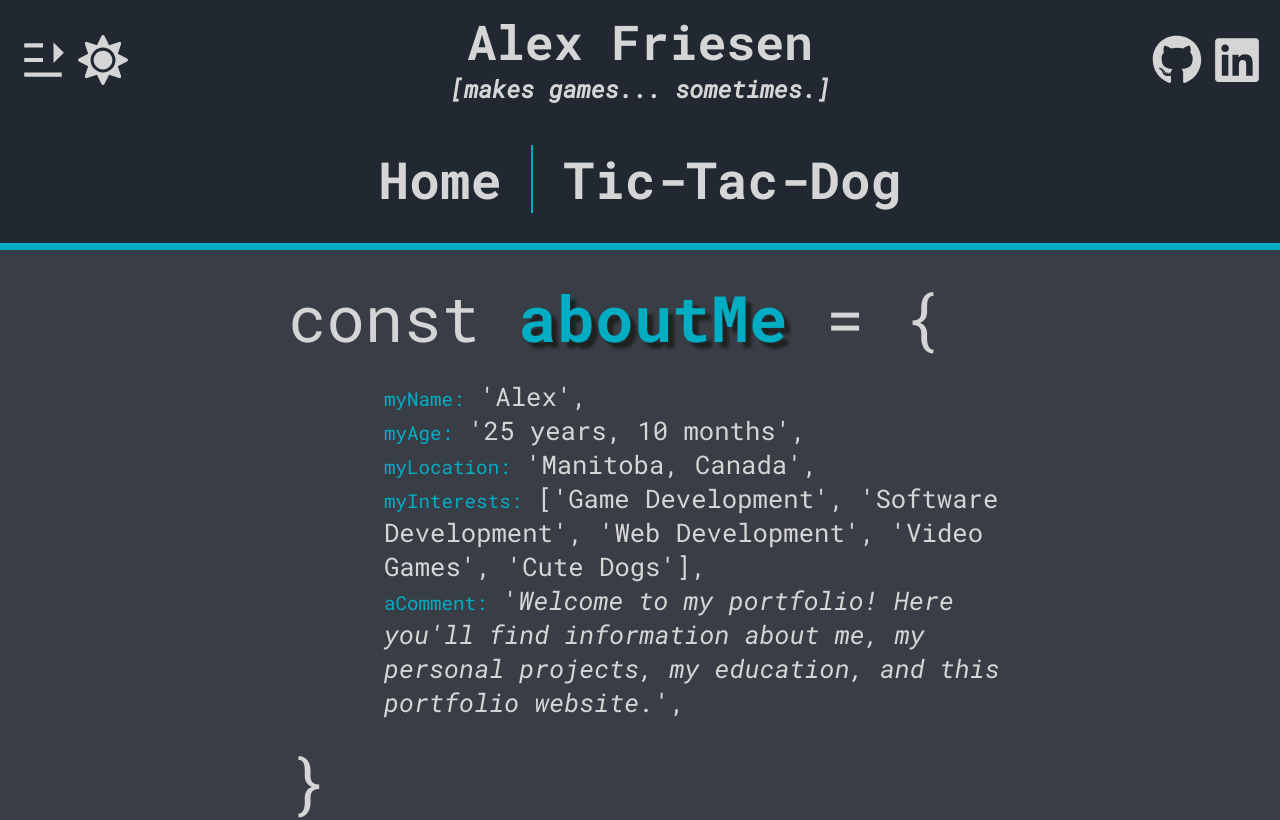
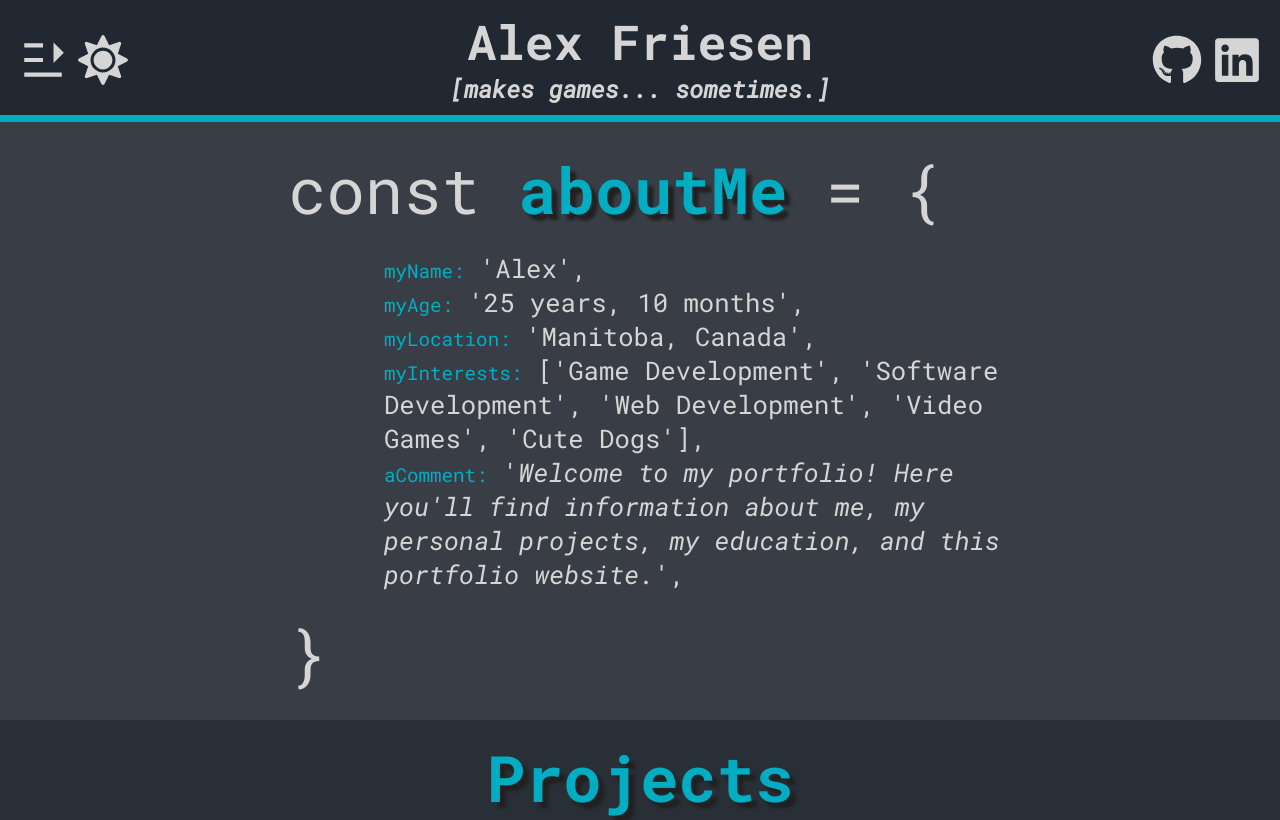
Before and after one commit to TritoLL/react-portfolio, a React (Create React App) app: page / in a window 1280 px wide. Shown: the top 820 px of the page. Built offline with nearby package versions, Linux system fonts and the light colour scheme.

Commit message:
sliding menu works

```diff
--- a/src/components/Footer.js
+++ b/src/components/Footer.js
@@ -5,6 +5,7 @@ import { HeaderFooter, MobileIconsContainer } from "../styles/CustomStyles";
 
 const CustomFooter = styled(HeaderFooter)`
     border-top: 7px solid ${(props) => props.theme.border};
+    padding: 15px 0px;
 `;
 
 const Footer = () => {
--- a/src/components/Header.js
+++ b/src/components/Header.js
@@ -9,15 +9,25 @@ import NavigationMenu from "./NavigationMenu";
 
 const CustomHeader = styled(HeaderFooter)`
     border-bottom: 7px solid ${(props) => props.theme.border};
+    display: flex;
+    flex-direction: column;
 
     a {
         text-decoration: none;
     }
 `;
 
+const HeaderTopLayer = styled.div`
+    position: relative;
+    background-color: ${(props) => props.theme.main};
+    z-index: 3;
+    padding: 10px 0;
+`;
+
 const Header = ({ theme, toggleTheme }) => {
     return (
         <CustomHeader>
+            <HeaderTopLayer>
                 <h1>
                     <Link to="/">Alex Friesen</Link>
                 </h1>
@@ -29,6 +39,7 @@ const Header = ({ theme, toggleTheme }) => {
                     <HeaderControls theme={theme} toggleTheme={toggleTheme} />
                     <IconLinks />
                 </MobileIconsContainer>
+            </HeaderTopLayer>
             <NavigationMenu />
         </CustomHeader>
     );
--- a/src/components/NavigationButton.js
+++ b/src/components/NavigationButton.js
@@ -1,11 +1,23 @@
+import { useEffect, useState } from "react";
 import { RiMenuUnfoldFill, RiMenuFoldFill } from "react-icons/ri";
 
 const NavigationButton = ({ iconSize = 50 }) => {
+    const [menuOpen, setMenuOpen] = useState(false);
+    const Icon = menuOpen ? RiMenuFoldFill : RiMenuUnfoldFill;
+
+    useEffect(() => {
+        const nav = document.querySelector("#main-navigation");
+        if (nav !== null) {
+            nav.style.top = menuOpen ? "0px" : "-200px";
+            nav.style.height = menuOpen ? "50px" : "0px";
+        }
+    }, [menuOpen]);
+
     return (
-        <RiMenuUnfoldFill
+        <Icon
             size={iconSize}
             onClick={() => {
-                console.log("Menu Button Clicked.");
+                setMenuOpen(!menuOpen);
             }}
         />
     );
--- a/src/components/NavigationMenu.js
+++ b/src/components/NavigationMenu.js
@@ -2,15 +2,18 @@ import styled from "styled-components";
 import { Link } from "react-router-dom";
 
 const Nav = styled.nav`
-    margin: 20px 0 0 0;
-    padding: 20px 0px;
+    //margin: 20px 0 0 0;
+    //padding: 20px 0px;
+    display: block;
+    position: relative;
+    transition: 0.5s;
+    top: -100px;
 `;
 
 const NavList = styled.ul`
     display: flex;
     margin: 0 auto;
-
-    width: 100%;
+    width: 90%;
     justify-content: center;
     align-items: center;
 `;
@@ -26,11 +29,15 @@ const NavListItem = styled.ul`
         padding: 0px 15px;
         border-left: 2px solid ${(props) => props.theme.border};
     }
+
+    @media (min-width: 768px) {
+        font-size: 1.5vw;
+    }
 `;
 
 const NavigationMenu = () => {
     return (
-        <Nav>
+        <Nav id="main-navigation">
             <NavList>
                 <NavListItem>
                     <Link to="">Home</Link>
--- a/src/styles/CustomStyles.js
+++ b/src/styles/CustomStyles.js
@@ -48,8 +48,9 @@ export const DivNoMobile = styled.div`
 
 export const HeaderFooter = styled.header`
     background-color: ${(props) => props.theme.main};
-    padding: 10px 0px;
+    margin: 10px 0px;
     width: 100%;
+    height: auto;
     margin: 0 auto;
 `;
 
```
Lines whose indentation alone changed are shown as unchanged.
